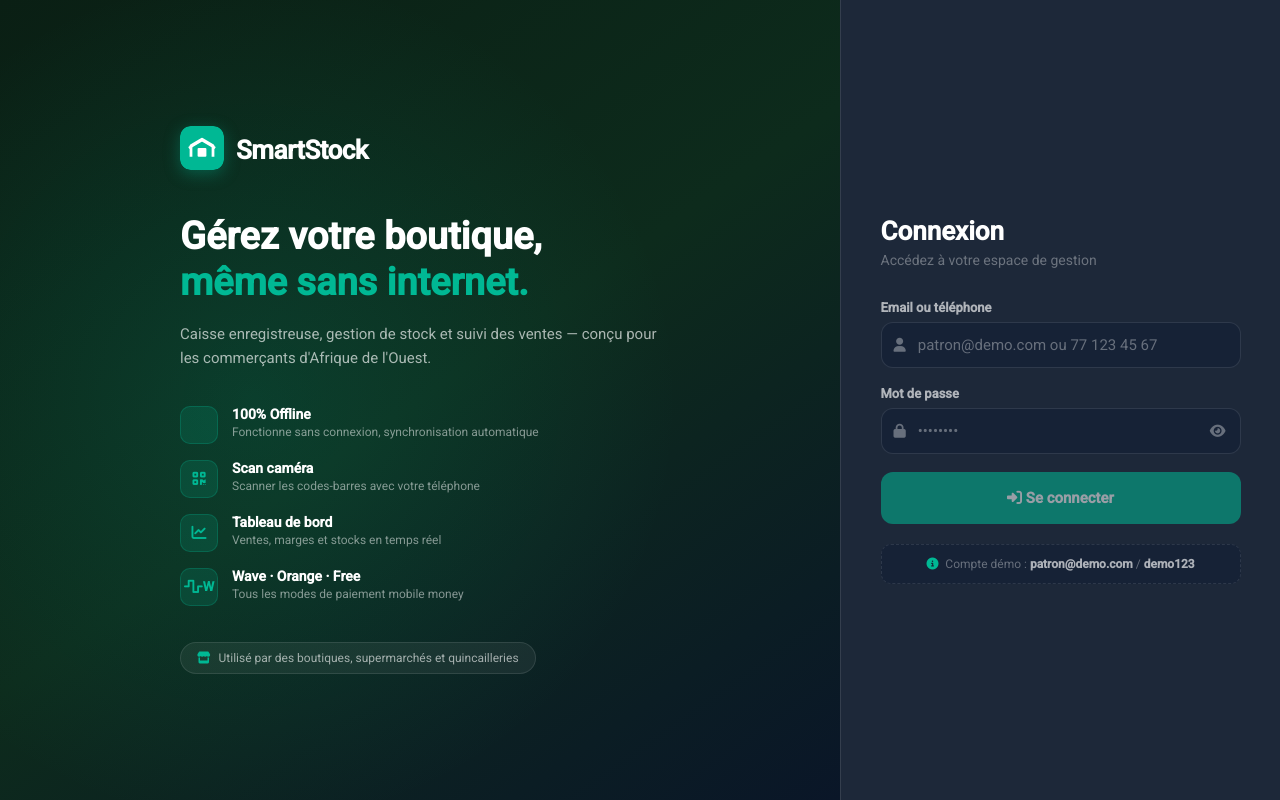
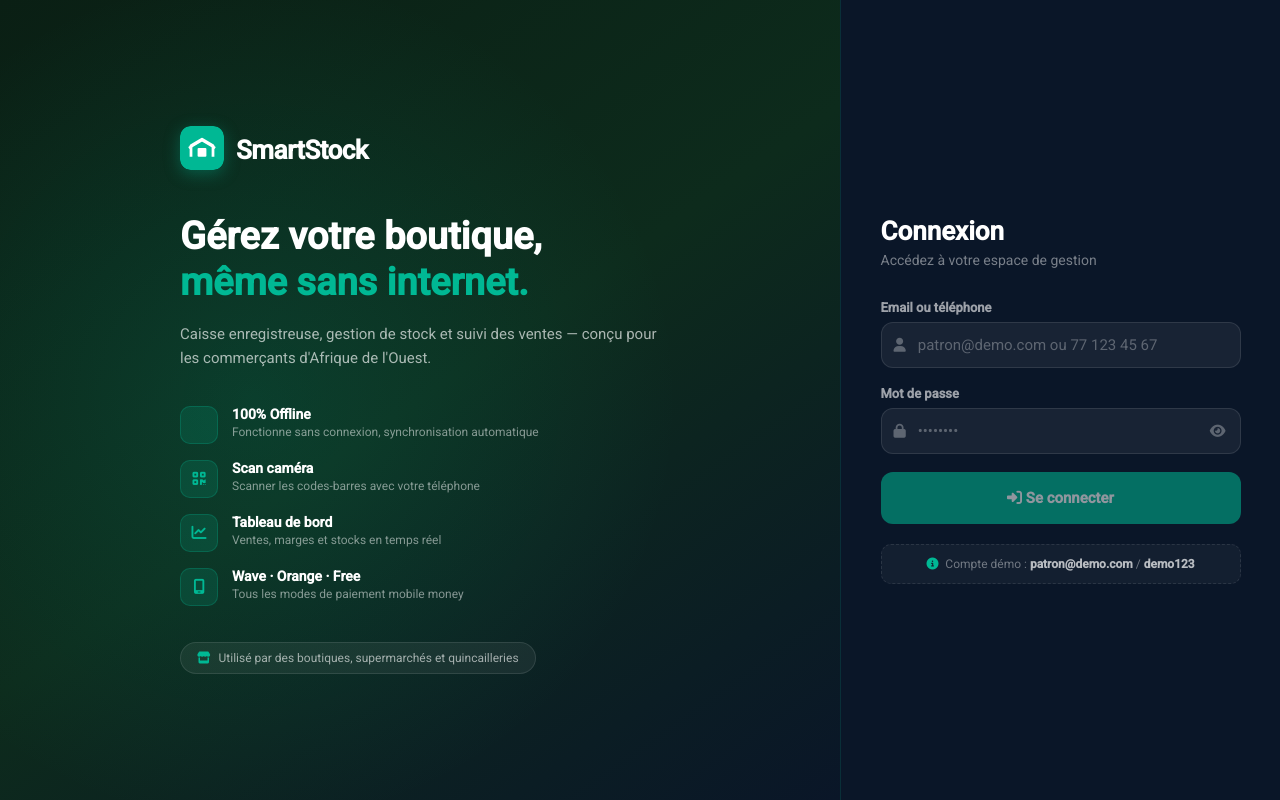
Before and after one commit to Mouhamed-Sow7/smartstock-pwa, an Angular app: page /login in a window 1280 px wide. Built offline with nearby package versions, Linux system fonts and the light colour scheme; no server answers.

Commit message:
fix(login): icône Wave + contraste formulaire (fond sombre indépendant du thème)

```diff
--- a/src/app/modules/auth/login/login.component.html
+++ b/src/app/modules/auth/login/login.component.html
@@ -47,8 +47,7 @@
           </div>
         </div>
         <div class="feat">
-          <span class="feat-icon"><i class="fa-brands fa-wave-square" style="font-family:'Font Awesome 6 Free';font-weight:900"></i>
-            <span style="font-size:13px;font-weight:700">W</span></span>
+          <span class="feat-icon"><i class="fa-solid fa-mobile-screen"></i></span>
           <div>
             <div class="feat-title">Wave · Orange · Free</div>
             <div class="feat-desc">Tous les modes de paiement mobile money</div>
--- a/src/app/modules/auth/login/login.component.scss
+++ b/src/app/modules/auth/login/login.component.scss
@@ -125,8 +125,9 @@
   align-items: center;
   justify-content: center;
   padding: 40px 32px;
-  background: var(--navy-card);
-  border-left: 1px solid var(--navy-border);
+  background: #0a1628;
+  border-left: 1px solid rgba(0,184,148,.15);
+  box-shadow: -8px 0 40px rgba(0,0,0,.3);
 }
 .form-card {
   width: 100%;
@@ -138,12 +139,12 @@
 .form-header h2 {
   font-size: 26px;
   font-weight: 800;
-  color: var(--text-1);
+  color: #ffffff;
   margin: 0 0 6px;
 }
 .form-header p {
   font-size: 14px;
-  color: var(--text-3);
+  color: rgba(255,255,255,.45);
   margin: 0;
 }
 
@@ -155,28 +156,29 @@
   display: block;
   font-size: 13px;
   font-weight: 600;
-  color: var(--text-2);
+  color: rgba(255,255,255,.6);
   margin-bottom: 7px;
 }
 .input-wrap {
   position: relative;
   display: flex;
   align-items: center;
-  background: var(--navy-light);
-  border: 1.5px solid var(--navy-border);
+  background: rgba(255,255,255,.06);
+  border: 1.5px solid rgba(255,255,255,.1);
   border-radius: 12px;
   transition: border-color .15s;
 }
 .input-wrap:focus-within {
-  border-color: var(--accent);
-  box-shadow: 0 0 0 3px rgba(0,184,148,.12);
+  border-color: #00b894;
+  box-shadow: 0 0 0 3px rgba(0,184,148,.15);
+  background: rgba(255,255,255,.08);
 }
 .input-wrap.has-error {
-  border-color: var(--danger);
+  border-color: #e74c3c;
 }
 .input-icon {
   padding: 0 12px;
-  color: var(--text-3);
+  color: rgba(255,255,255,.3);
   font-size: 14px;
   pointer-events: none;
 }
@@ -186,28 +188,28 @@
   background: transparent;
   border: none;
   outline: none;
-  color: var(--text-1);
+  color: #ffffff;
   font-size: 15px;
   font-family: inherit;
   min-width: 0;
 }
-.input-wrap input::placeholder { color: var(--text-3); }
+.input-wrap input::placeholder { color: rgba(255,255,255,.3); }
 .eye-btn {
   background: none;
   border: none;
   padding: 0 14px;
   cursor: pointer;
-  color: var(--text-3);
+  color: rgba(255,255,255,.3);
   font-size: 14px;
   display: flex;
   align-items: center;
 }
-.eye-btn:hover { color: var(--accent); }
+.eye-btn:hover { color: #00b894; }
 .field-error {
   display: block;
   margin-top: 5px;
   font-size: 12px;
-  color: var(--danger);
+  color: #e74c3c;
 }
 
 /* Error banner */
@@ -251,15 +253,15 @@
 .demo-hint {
   text-align: center;
   font-size: 12px;
-  color: var(--text-3);
-  background: var(--navy-light);
+  color: rgba(255,255,255,.4);
+  background: rgba(255,255,255,.04);
   border-radius: 10px;
   padding: 10px 14px;
-  border: 1px dashed var(--navy-border);
+  border: 1px dashed rgba(255,255,255,.1);
   line-height: 1.5;
 }
-.demo-hint i { margin-right: 4px; color: var(--accent); }
-.demo-hint strong { color: var(--text-2); }
+.demo-hint i { margin-right: 4px; color: #00b894; }
+.demo-hint strong { color: rgba(255,255,255,.7); }
 
 /* ── Responsive mobile ─────────────────────────────────────── */
 @media (max-width: 768px) {
```
